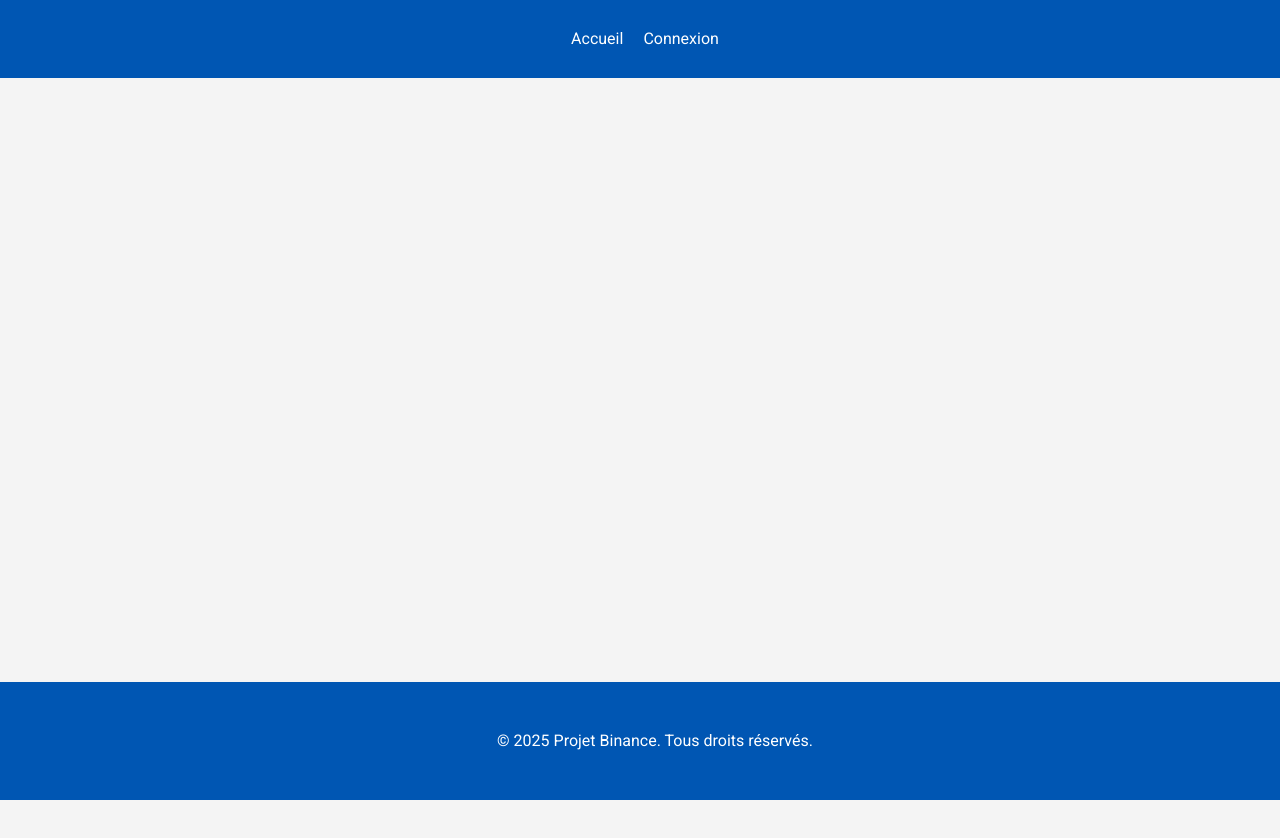
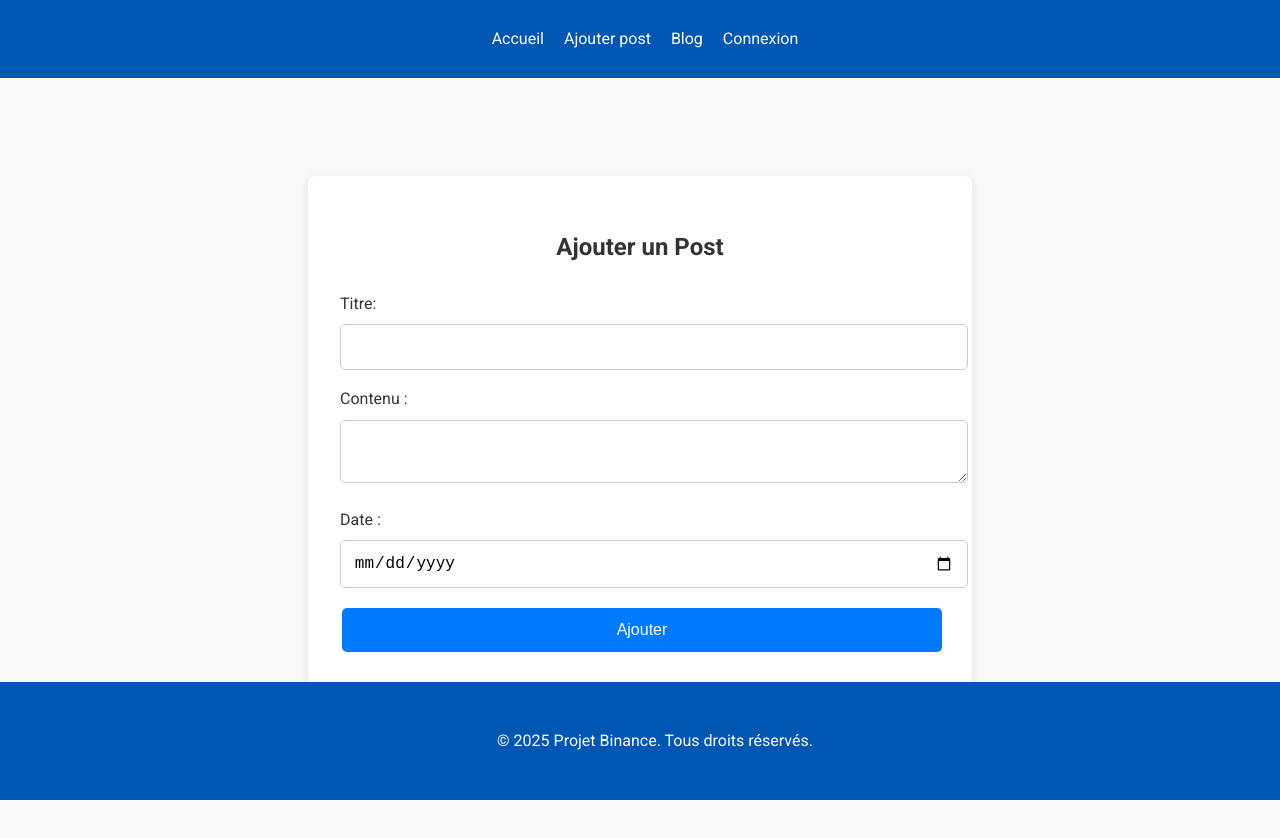
Before and after one commit to Lioxys/Binance, a React (Create React App) app: page /formulaire in a window 1280 px wide. Shown: the top 838 px of the page. Before the commit the page ends 800 px from the top, so only its background shows below. Built offline with nearby package versions, Linux system fonts and the light colour scheme.

Commit message:
Virement entre utilisateur

```diff
--- a/src/Components/App.jsx
+++ b/src/Components/App.jsx
@@ -7,10 +7,12 @@ import Home from './Home';
 import LoginForm from './Login';
 import CryptoDetail from './cryptoDetails/cryptoDetail';
 import Wallet from './Wallet';
+import Formulaire from './Formulaire';
 import ListePost from './ListePost';
 
 function App() {
     const [user, setUser] = useState(null);
+    const [posts, setPost] = useState([]);
 
     useEffect(() => {
         const storedUser = localStorage.getItem('user');
@@ -33,7 +35,8 @@ function App() {
 
               <Route path="/crypto/:symbol" element={<CryptoDetail />} />
               <Route path="/wallet" element={<Wallet />} />
-              <Route path="/discussions" element={<ListePost />} />
+              <Route path="/formulaire" element={<Formulaire posts={posts} setPost={setPost} />} />
+              <Route path="/discussions" element={<ListePost posts={posts} setPost={setPost}/>} />
               {!user && (
                 <Route path="/login" element={<LoginForm setUser={setUser} />} />
               )}
--- a/src/Components/Formulaire.jsx
+++ b/src/Components/Formulaire.jsx
@@ -1,4 +1,5 @@
 import React, { useState, useEffect } from 'react';
+import '../styles/Formulaire.css'
 
 const Formulaire = ({ posts, setPost, postToEdit, setPostToEdit }) => {
   const [titre, setTitre] = useState('');
@@ -45,14 +46,16 @@ const Formulaire = ({ posts, setPost, postToEdit, setPostToEdit }) => {
   };
 
   return (
-    <div>
+    <div className="formulaire-container">
+      <div className="formulaire">
+        <h2>{postToEdit ? 'Modifier le Post' : 'Ajouter un Post'}</h2>
         <form onSubmit={onSubmit}>
           <div>
             <label>Titre:</label>
             <input type="text" value={titre} onChange={(e) => setTitre(e.target.value)} />
           </div>
           <div>
-          <label>Contenue :</label>
+            <label>Contenu :</label>
             <textarea value={contenue} onChange={(e) => setContenue(e.target.value)} />
           </div>
           <div>
@@ -62,6 +65,7 @@ const Formulaire = ({ posts, setPost, postToEdit, setPostToEdit }) => {
           <button type="submit">{postToEdit ? 'Mettre à jour' : 'Ajouter'}</button>
         </form>
       </div>
+    </div>
   );
 };
 
--- a/src/components/Header.js
+++ b/src/components/Header.js
@@ -7,6 +7,8 @@ function Header({ user, onLogout }) {
             <nav>
                 <ul>
                     <li><Link to="/">Accueil</Link></li>
+                    <li><Link to="/formulaire">Ajouter post</Link></li>
+                    <li><Link to="/discussions">Blog</Link></li>
                     {user && <li><Link to="/wallet">Portefeuille</Link></li>}
                     {user ? (
                         <li>
--- a/src/components/Wallet.js
+++ b/src/components/Wallet.js
@@ -10,7 +10,14 @@ function Wallet() {
         transactions: [],
         iban: '',
         totalValue: 0,
-        transactionAmount: ''  // Gérer le montant de la transaction
+        transactionAmount: '',  // Gérer le montant de la transaction
+        users: [
+            { id: 1, name: 'Utilisateur 1', iban: 'FR123456789' },
+            { id: 2, name: 'Utilisateur 2', iban: 'FR987654321' }
+        ],
+        selectedUser: null,
+        selectedCrypto: 'BTC',
+        transferAmount: ''  // Montant à transférer
     });
 
     useEffect(() => {
@@ -25,7 +32,7 @@ function Wallet() {
 
     const updatePrices = (prices) => {
         setWallet(prevWallet => {
-            const updatedCurrencies = {...prevWallet.currencies};
+            const updatedCurrencies = { ...prevWallet.currencies };
             let newTotalValue = 0;
             Object.entries(updatedCurrencies).forEach(([key, value]) => {
                 if (prices[key]) {
@@ -57,6 +64,50 @@ function Wallet() {
         }));
     };
 
+    const handleTransfer = () => {
+        const { selectedUser, selectedCrypto, transferAmount } = wallet;
+
+        // Validation : vérifier si l'utilisateur possède assez de tokens
+        if (!selectedUser) {
+            alert('Destinataire non trouvé');
+            return;
+        }
+
+        const cryptoAmount = wallet.currencies[selectedCrypto].amount;
+        if (parseFloat(transferAmount) > cryptoAmount) {
+            alert('Montant insuffisant de tokens');
+            return;
+        }
+
+        // Si toutes les validations passent, procéder au virement
+        const transaction = {
+            type: 'virement',
+            amount: parseFloat(transferAmount),
+            iban: selectedUser.iban,
+            date: new Date().toLocaleDateString('fr-FR'),
+            to: selectedUser.name
+        };
+
+        setWallet(prevWallet => {
+            const updatedCurrencies = { ...prevWallet.currencies };
+            updatedCurrencies[selectedCrypto].amount -= parseFloat(transferAmount);  // Déduire les tokens envoyés
+
+            // Recalculer la valeur totale du portefeuille après le virement
+            let newTotalValue = 0;
+            Object.entries(updatedCurrencies).forEach(([key, value]) => {
+                newTotalValue += value.amount * value.currentPrice;
+            });
+
+            return {
+                ...prevWallet,
+                currencies: updatedCurrencies,
+                transactions: [...prevWallet.transactions, transaction],
+                totalValue: newTotalValue,  // Mise à jour de la valeur totale
+                transferAmount: ''  // Réinitialiser le montant après virement
+            };
+        });
+    };
+
     return (
         <div className="wallet-container">
             <h2 className="wallet-header">Mon Portefeuille</h2>
@@ -72,18 +123,52 @@ function Wallet() {
                     <p key={index}>{tx.type} de {tx.amount}€ le {tx.date} via IBAN {tx.iban}</p>
                 ))}
             </div>
+
             <div className="wallet-section">
                 <h3>Crypto-Monnaies</h3>
                 <ul className="crypto-list">
                     {Object.entries(wallet.currencies).map(([key, value]) => (
                         <li className="crypto-item" key={key}>
-                            <span className="crypto-details">{key}: {value.amount} units @ ${value.currentPrice} each</span>
-                            <span className="total-value">(Total: ${(value.amount * value.currentPrice).toFixed(2)})</span>
+                            <span className="crypto-details">{key}: {value.amount} unités @ {value.currentPrice}€ chacune</span>
+                            <span className="total-value">(Total: {(value.amount * value.currentPrice).toFixed(2)}€)</span>
                         </li>
                     ))}
                 </ul>
             </div>
-            <p className="total-value">Valeur totale du Portefeuille: ${wallet.totalValue?.toFixed(2)}</p>
+
+            <div className="wallet-section">
+                <h3>Virement Interne</h3>
+                <div className="transaction-inputs">
+                    <select
+                        value={wallet.selectedUser?.id || ''}
+                        onChange={e => {
+                            const selectedUser = wallet.users.find(user => user.id === parseInt(e.target.value));
+                            setWallet({ ...wallet, selectedUser });
+                        }}
+                    >
+                        <option value="">Sélectionner un destinataire</option>
+                        {wallet.users.map(user => (
+                            <option key={user.id} value={user.id}>{user.name}</option>
+                        ))}
+                    </select>
+                    <select
+                        value={wallet.selectedCrypto}
+                        onChange={e => setWallet({ ...wallet, selectedCrypto: e.target.value })}
+                    >
+                        <option value="BTC">BTC</option>
+                        <option value="ETH">ETH</option>
+                    </select>
+                    <input
+                        type="number"
+                        value={wallet.transferAmount}
+                        onChange={e => setWallet({ ...wallet, transferAmount: e.target.value })}
+                        placeholder="Montant à transférer"
+                    />
+                    <button className="transaction-button" onClick={handleTransfer}>Envoyer</button>
+                </div>
+            </div>
+
+            <p className="total-value">Valeur totale du Portefeuille: {wallet.totalValue?.toFixed(2)}€</p>
         </div>
     );
 }
--- /dev/null
+++ b/src/styles/Formulaire.css
@@ -0,0 +1,56 @@
+.formulaire-container {
+    display: flex;
+    justify-content: center;
+    align-items: center;
+    flex-direction: column;
+    min-height: 100vh;
+    background-color: #f9f9f9;
+    padding: 2rem;
+  }
+
+  .formulaire {
+    background: white;
+    border-radius: 8px;
+    box-shadow: 0 2px 10px rgba(0, 0, 0, 0.1);
+    padding: 2rem;
+    width: 100%;
+    max-width: 600px;
+  }
+
+  .formulaire h2 {
+    text-align: center;
+    color: #333;
+    margin-bottom: 1.5rem;
+  }
+
+  .formulaire label {
+    display: block;
+    font-size: 1rem;
+    color: #333;
+    margin-bottom: 0.5rem;
+  }
+
+  .formulaire input,
+  .formulaire textarea {
+    width: 100%;
+    padding: 0.8rem;
+    margin-bottom: 1rem;
+    border: 1px solid #ccc;
+    border-radius: 5px;
+    font-size: 1rem;
+  }
+
+  .formulaire button {
+    width: 100%;
+    padding: 0.8rem;
+    background-color: #007bff;
+    color: white;
+    border: none;
+    border-radius: 5px;
+    font-size: 1rem;
+    cursor: pointer;
+  }
+
+  .formulaire button:hover {
+    background-color: #0056b3;
+  }
```
Lines whose indentation alone changed are shown as unchanged.
